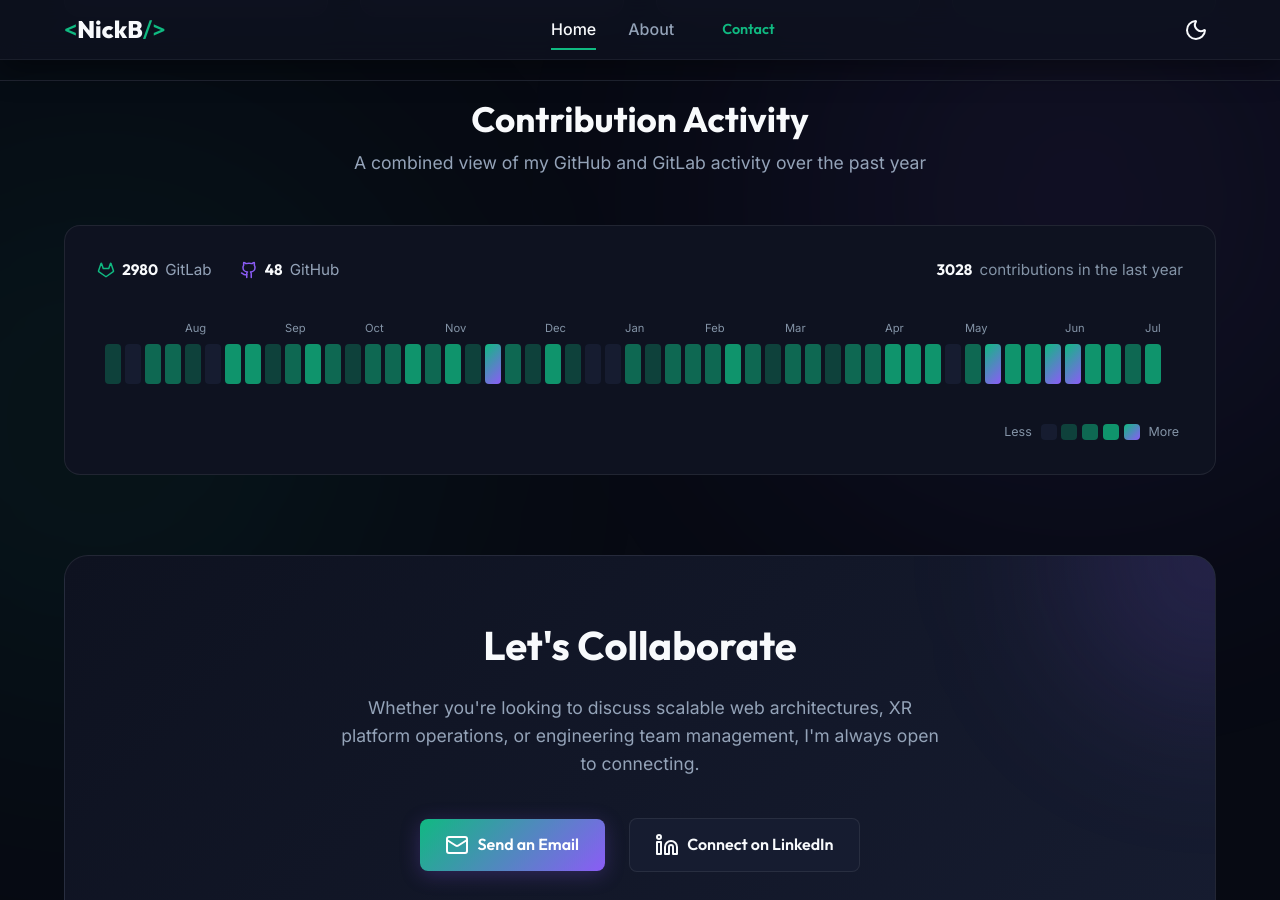
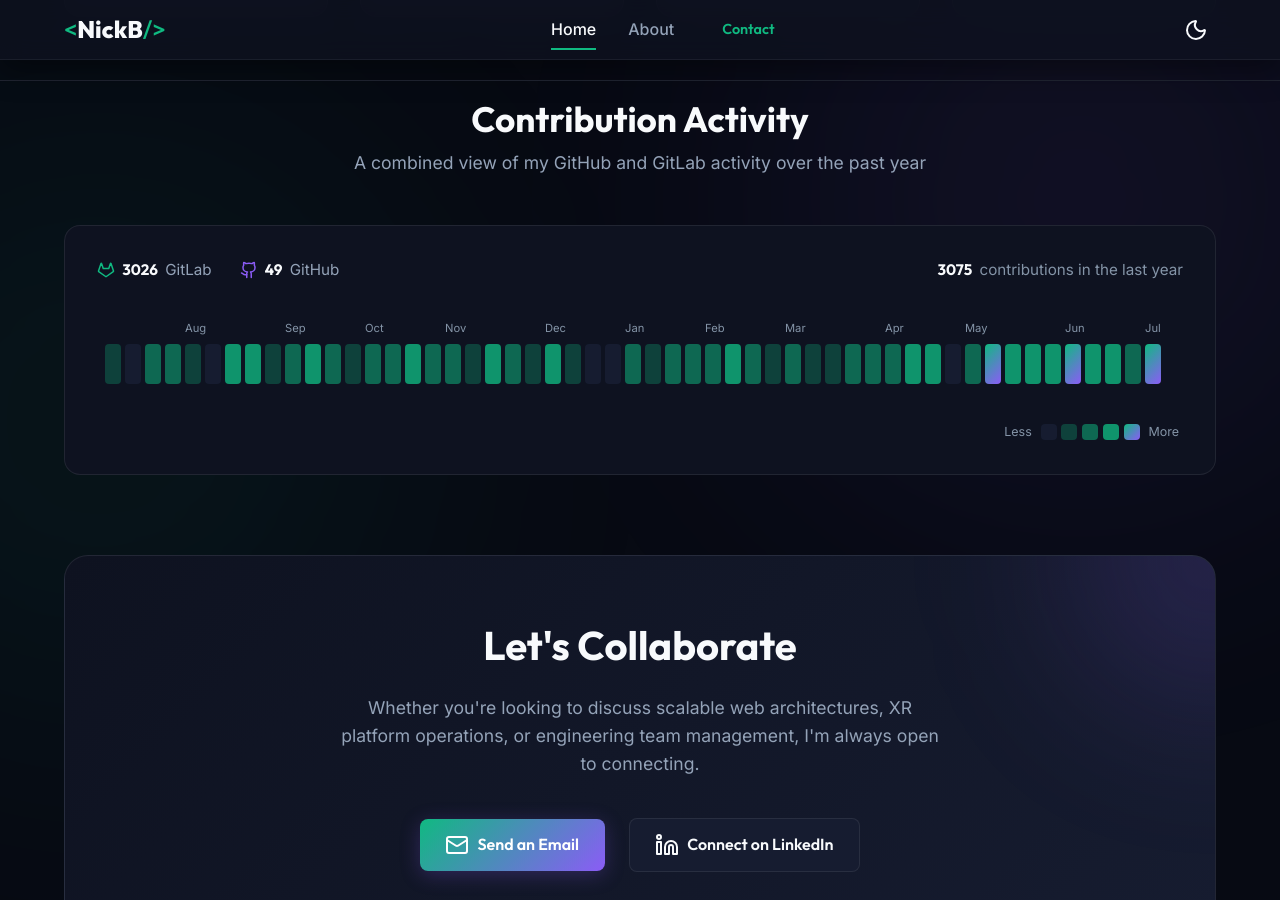
Before and after one commit to NickBourque/NickBourque.github.io, a Jekyll site: the page built from index.html, in a window 1280 px wide and 900 px high, scrolled down 2054 px. Built offline with Jekyll 4.4.1, drawn with Linux system fonts in a browser that asks for light colours; nearby versions of some CDN libraries.

Commit message:
chore: refresh contributions data

```diff
--- a/_data/contributions.json
+++ b/_data/contributions.json
@@ -1,18 +1,18 @@
 {
-  "generated": "2026-07-10",
+  "generated": "2026-07-11",
   "totals": {
-    "github": 48,
-    "gitlab": 2980,
-    "combined": 3028
+    "github": 49,
+    "gitlab": 3026,
+    "combined": 3075
   },
-  "max": 141,
+  "max": 148,
   "weeks": [
     {
       "weekStart": "2025-07-06",
       "monthLabel": "",
       "gh": 0,
-      "gl": 23,
-      "total": 23,
+      "gl": 15,
+      "total": 15,
       "level": 1
     },
     {
@@ -149,7 +149,7 @@
       "gh": 0,
       "gl": 71,
       "total": 71,
-      "level": 3
+      "level": 2
     },
     {
       "weekStart": "2025-11-09",
@@ -165,7 +165,7 @@
       "gh": 0,
       "gl": 107,
       "total": 107,
-      "level": 4
+      "level": 3
     },
     {
       "weekStart": "2025-11-23",
@@ -293,7 +293,7 @@
       "gh": 7,
       "gl": 30,
       "total": 37,
-      "level": 2
+      "level": 1
     },
     {
       "weekStart": "2026-03-15",
@@ -325,7 +325,7 @@
       "gh": 0,
       "gl": 73,
       "total": 73,
-      "level": 3
+      "level": 2
     },
     {
       "weekStart": "2026-04-12",
@@ -389,7 +389,7 @@
       "gh": 0,
       "gl": 111,
       "total": 111,
-      "level": 4
+      "level": 3
     },
     {
       "weekStart": "2026-06-07",
@@ -426,10 +426,10 @@
     {
       "weekStart": "2026-07-05",
       "monthLabel": "Jul",
-      "gh": 6,
-      "gl": 87,
-      "total": 93,
-      "level": 3
+      "gh": 7,
+      "gl": 141,
+      "total": 148,
+      "level": 4
     }
   ]
 }
```
